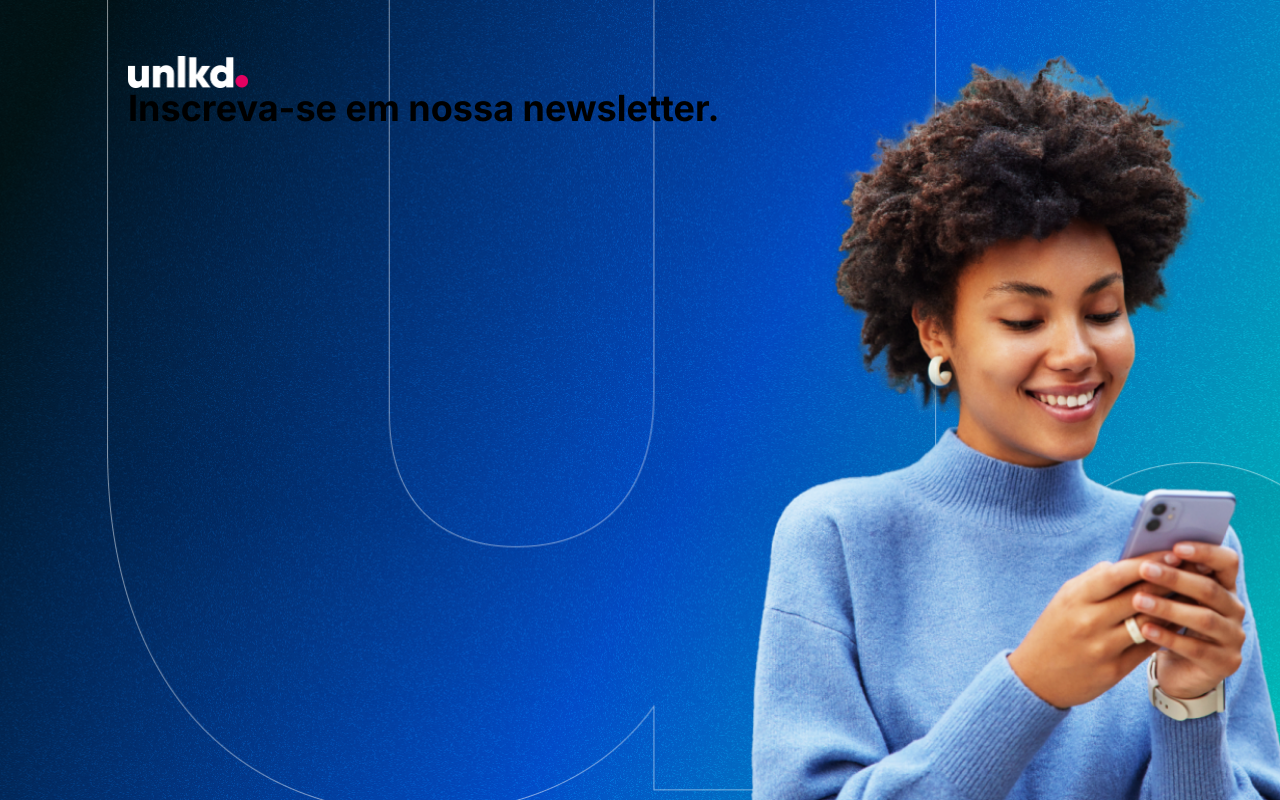
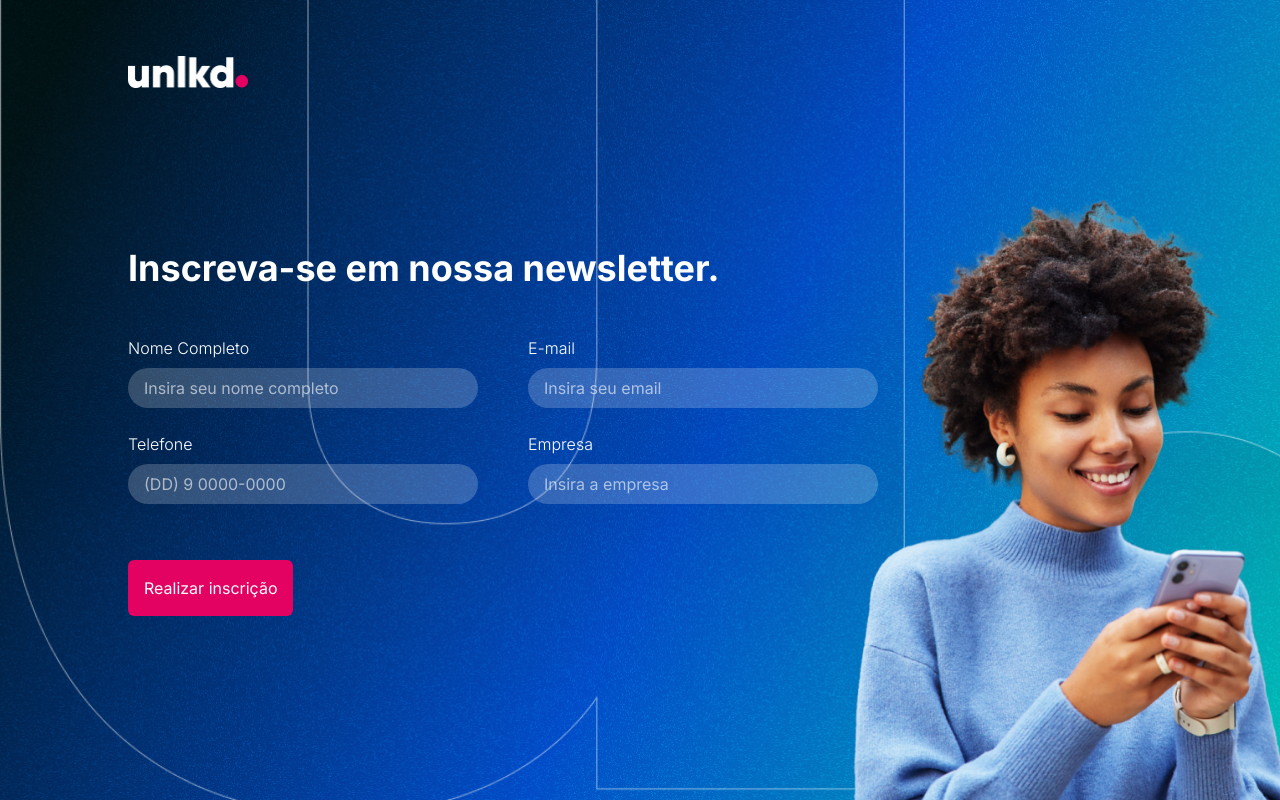
Before and after one commit to saulokirchmaier/newsletter-sub-web, a Next.js app: page / in a window 1280 px wide. Built offline with nearby package versions, Linux system fonts and the light colour scheme.

Commit message:
feat: main page with form

```diff
--- a/src/app/layout.tsx
+++ b/src/app/layout.tsx
@@ -16,9 +16,10 @@ export default function RootLayout({
 }>) {
   return (
     <html lang="pt">
+      <meta name="viewport" content="width=device-width, initial-scale=1" />
       <body className={inter.className}>
         <div className="bg-image bg-cover bg-center -z-20">
-          <div className="bg-union bg-contain bg-no-repeat h-full bg-right-bottom -z-10">
+          <div className="bg-union bg-cover bg-no-repeat bg-right-bottom -z-10">
             {children}
           </div>
         </div>
--- a/src/app/page.tsx
+++ b/src/app/page.tsx
@@ -1,19 +1,101 @@
+'use client'
+
+import ReactDOM from 'react-dom'
 import Image from 'next/image'
+import { SubmitHandler, useForm } from 'react-hook-form'
+import * as yup from 'yup'
+import { yupResolver } from '@hookform/resolvers/yup'
 
 import logo from '@/img/logo.png'
 import woman from '@/img/woman.png'
+import CustomInput from '@/components/CustomInput'
+import MaskInput from '@/components/MaskInput'
+import CustomButton from '@/components/CustomButton'
+
+interface IFormInput {
+  name: string
+  email: string
+  phone: string
+  company: string
+}
+
+const schema = yup
+  .object({
+    name: yup.string().required('Nome não pode estar vazio'),
+    email: yup.string().email().required('Email não pode estar vazio'),
+    phone: yup
+      .string()
+      .required('Telefone não pode estar vazio')
+      .matches(
+        /\(\d{2}\) \d \d{4}-\d{4}/,
+        'Informe um telefone valido com DDD'
+      ),
+    company: yup.string().required('Empresa não pode estar vazio'),
+  })
+  .required()
 
 export default function Home() {
+  const {
+    register,
+    handleSubmit,
+    formState: { errors },
+  } = useForm<IFormInput>({ resolver: yupResolver(schema) })
+  const onSubmit: SubmitHandler<IFormInput> = (data) => console.log(data)
+
   return (
-    <main className="h-screen w-full py-14 px-32">
+    <main className="h-screen w-full p-4 md:py-14 md:px-32">
       <Image src={logo} alt="logo" width={120} />
+      <div className="flex flex-col gap-4 justify-center h-full md:max-w-[900px]">
+        <h1 className="text-4xl font-bold text-white mb-8">
+          Inscreva-se em nossa newsletter.
+        </h1>
+        <form
+          onSubmit={handleSubmit(onSubmit)}
+          className="flex justify-between gap-4 flex-wrap w-full md:max-w-[750px] "
+        >
+          <CustomInput
+            label="Nome Completo"
+            name="name"
+            placeholder="Insira seu nome completo"
+            register={register}
+            error={errors.name?.message}
+          />
+          <CustomInput
+            label="E-mail"
+            name="email"
+            placeholder="Insira seu email"
+            type="email"
+            register={register}
+            error={errors.email?.message}
+          />
+          <MaskInput
+            label="Telefone"
+            name="phone"
+            placeholder="(DD) 9 0000-0000"
+            mask="(99) 9 9999-9999"
+            register={register}
+            error={errors.phone?.message}
+          />
+          <CustomInput
+            label="Empresa"
+            name="company"
+            placeholder="Insira a empresa"
+            register={register}
+            error={errors.company?.message}
+          />
+        </form>
+        <div className="mt-8">
+          <CustomButton
+            text="Realizar inscrição"
+            onClick={handleSubmit(onSubmit)}
+          />
+        </div>
+      </div>
       <Image
         src={woman}
         alt="woman"
-        width={530}
-        className="absolute bottom-0 right-0"
+        className="hidden lg:block lg:w-4/12 absolute md:bottom-0 md:right-0 "
       />
-      <h1 className="text-4xl font-bold">Inscreva-se em nossa newsletter.</h1>
     </main>
   )
 }
```
